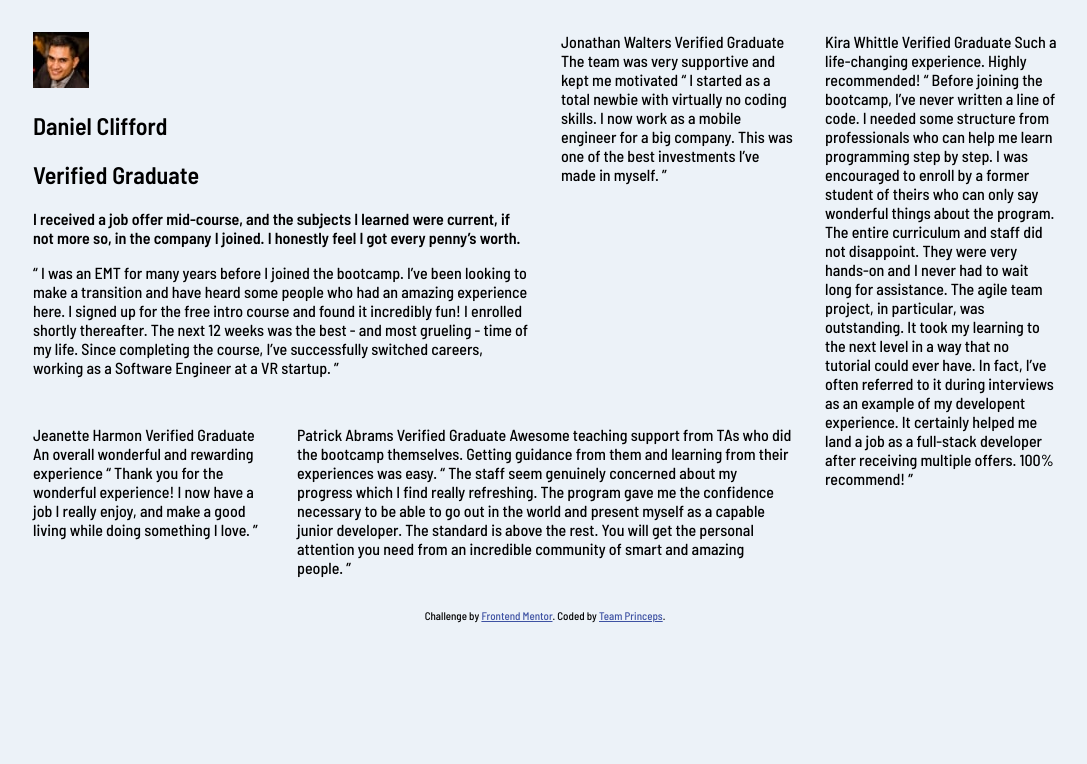
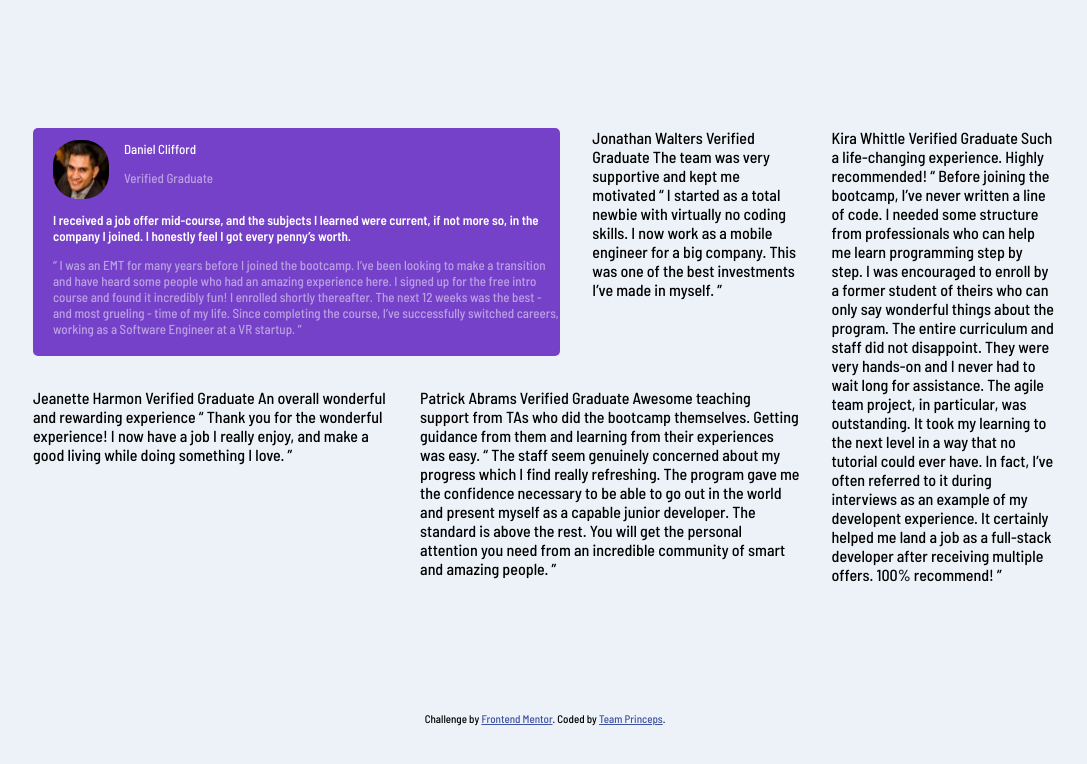
Before and after one commit to codinBabe/Team-Princeps-testimonials-grid-section-main, a plain HTML site: page index.html in a window 1280 px wide. Shown: the whole page, without its empty margins (95-1182 px from the left). Drawn offline with Linux system fonts and the light colour scheme.

Commit message:
section one

```diff
--- a/index.html
+++ b/index.html
@@ -9,8 +9,7 @@
     <link rel="icon" type="image/png" sizes="32x32" href="./images/favicon-32x32.png">
     <link rel="preconnect" href="https://fonts.googleapis.com">
     <link rel="preconnect" href="https://fonts.gstatic.com" crossorigin>
-  <link href="https://fonts.googleapis.com/css2?family=Barlow+Semi+Condensed:wght@500;600&display=swap"
-    rel="stylesheet">
+    <link href="https://fonts.googleapis.com/css2?family=Barlow+Semi+Condensed:wght@500;600&display=swap" rel="stylesheet">
     <link rel="stylesheet" href="style.css">
 
     <title>Frontend Mentor | Testimonials-grid-section-main</title>
@@ -21,23 +20,25 @@
 <body>
     <main class="container">
         <section class="one">
-      <div class="flex">
+            <div class="img-container">
+                <img src="./images/image-daniel.jpg" alt="Daniel Clifford">
                 <div>
-          <img src="./images/image-daniel.jpg" alt="Daniel Clifford">
+                    <p>Daniel Clifford</p>
+                    <p id="Verified">Verified Graduate</p>
                 </div>
-        <div>
-          <h1>Daniel Clifford</h1>
-          <h2>Verified Graduate</h2>
+
             </div>
+            <div class="title">
+
             </div>
             <article>
                 <p>
                     <b>
-            I received a job offer mid-course, and the subjects I learned were current, if not more so,
-            in the company I joined. I honestly feel I got every penny’s worth.
+            I received a job offer mid-course, and the subjects I learned  were current, if not more so,
+            in the company I  joined. I honestly feel I got every penny’s worth.
           </b>
                 </p>
-        <p>
+                <p id="info">
                     <q>
             I was an EMT for many years before I joined the bootcamp. I’ve been looking to make a
             transition and have heard some people who had an amazing experience here. I signed up
@@ -49,54 +50,26 @@
             </article>
         </section>
         <section class="two">
-      Jonathan Walters
-      Verified Graduate
-
-      The team was very supportive and kept me motivated
-
-      “ I started as a total newbie with virtually no coding skills. I now work as a mobile engineer
-      for a big company. This was one of the best investments I’ve made in myself. ”
+            Jonathan Walters Verified Graduate The team was very supportive and kept me motivated “ I started as a total newbie with virtually no coding skills. I now work as a mobile engineer for a big company. This was one of the best investments I’ve made in myself.
+            ”
         </section>
         <section class="three">
-      Jeanette Harmon
-      Verified Graduate
-
-      An overall wonderful and rewarding experience
-
-      “ Thank you for the wonderful experience! I now have a job I really enjoy, and make a good living
-      while doing something I love. ”
+            Jeanette Harmon Verified Graduate An overall wonderful and rewarding experience “ Thank you for the wonderful experience! I now have a job I really enjoy, and make a good living while doing something I love. ”
         </section>
         <section class="four">
-      Patrick Abrams
-      Verified Graduate
-
-      Awesome teaching support from TAs who did the bootcamp themselves. Getting guidance from them and
-      learning from their experiences was easy.
-
-      “ The staff seem genuinely concerned about my progress which I find really refreshing. The program
-      gave me the confidence necessary to be able to go out in the world and present myself as a capable
-      junior developer. The standard is above the rest. You will get the personal attention you need from
-      an incredible community of smart and amazing people. ”
+            Patrick Abrams Verified Graduate Awesome teaching support from TAs who did the bootcamp themselves. Getting guidance from them and learning from their experiences was easy. “ The staff seem genuinely concerned about my progress which I find really refreshing.
+            The program gave me the confidence necessary to be able to go out in the world and present myself as a capable junior developer. The standard is above the rest. You will get the personal attention you need from an incredible community of smart
+            and amazing people. ”
         </section>
         <section class="five">
-      Kira Whittle
-      Verified Graduate
-
-      Such a life-changing experience. Highly recommended!
-
-      “ Before joining the bootcamp, I’ve never written a line of code. I needed some structure from
-      professionals who can help me learn programming step by step. I was encouraged to enroll by a former
-      student of theirs who can only say wonderful things about the program. The entire curriculum and staff
-      did not disappoint. They were very hands-on and I never had to wait long for assistance. The agile team
-      project, in particular, was outstanding. It took my learning to the next level in a way that no tutorial
-      could ever have. In fact, I’ve often referred to it during interviews as an example of my developent
-      experience. It certainly helped me land a job as a full-stack developer after receiving multiple offers.
-      100% recommend! ”
+            Kira Whittle Verified Graduate Such a life-changing experience. Highly recommended! “ Before joining the bootcamp, I’ve never written a line of code. I needed some structure from professionals who can help me learn programming step by step. I was encouraged
+            to enroll by a former student of theirs who can only say wonderful things about the program. The entire curriculum and staff did not disappoint. They were very hands-on and I never had to wait long for assistance. The agile team project, in
+            particular, was outstanding. It took my learning to the next level in a way that no tutorial could ever have. In fact, I’ve often referred to it during interviews as an example of my developent experience. It certainly helped me land a job
+            as a full-stack developer after receiving multiple offers. 100% recommend! ”
         </section>
     </main>
     <footer class="attribution">
-    Challenge by <a href="https://www.frontendmentor.io?ref=challenge" target="_blank">Frontend Mentor</a>.
-    Coded by <a href="#">Team Princeps</a>.
+        Challenge by <a href="https://www.frontendmentor.io?ref=challenge" target="_blank">Frontend Mentor</a>. Coded by <a href="#">Team Princeps</a>.
     </footer>
 </body>
 
--- a/style.css
+++ b/style.css
@@ -1,42 +1,77 @@
-body{
+body {
     margin: 0;
     padding: 0;
     height: 100vh;
     background-color: hsl(210, 46%, 95%);
     font-family: 'Barlow Semi Condensed', sans-serif;
 }
+
+
 /* main styling and grid layout */
-.container{
+
+.container {
     margin: 0 auto;
+    display: grid;
     max-width: 1024px;
-    display: grid;
-    grid-template-areas:
-    'one one two five'
-    'three four four five';
-    grid-auto-columns: 1fr;
+    grid-template-areas: 'one one one two five' 'three three four four five';
     gap: 2em;
-    padding: 2em;
+    padding: 8em;
 }
+
 .one {
-  grid-area: one;
+    grid-area: one;
+    background-color: hsl(263, 55%, 52%);
+    color: white;
+    padding-left: 20px;
+    border-radius: 5px;
 }
+
+.img-container {
+    display: flex;
+    gap: 15px;
+}
+
+.one img {
+    border-radius: 25px;
+    margin-top: 12px;
+}
+
+#Verified {
+    opacity: 50%;
+}
+
+.one p {
+    font-size: 13px;
+}
+
+#info {
+    opacity: 50%;
+}
+
 .two {
-  grid-area: two;
+    grid-area: two;
 }
+
 .three {
-  grid-area: three;
+    grid-area: three;
 }
+
 .four {
-  grid-area: four;
+    grid-area: four;
 }
+
 .five {
-  grid-area: five;
+    grid-area: five;
 }
+
+
 /* Attribution */
+
 .attribution {
     font-size: 11px;
     text-align: center;
 }
+
 .attribution a {
     color: hsl(228, 45%, 44%);
 }
```
Lines whose indentation alone changed are shown as unchanged.
